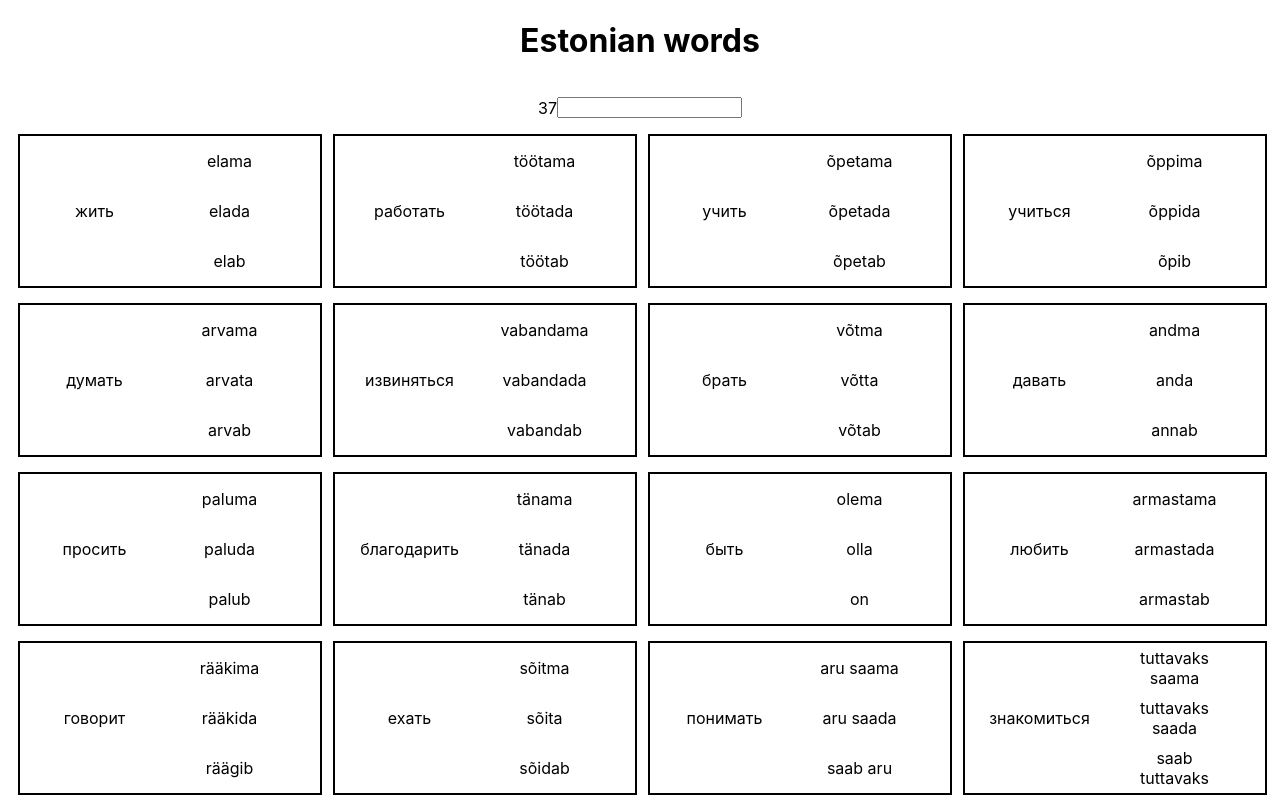
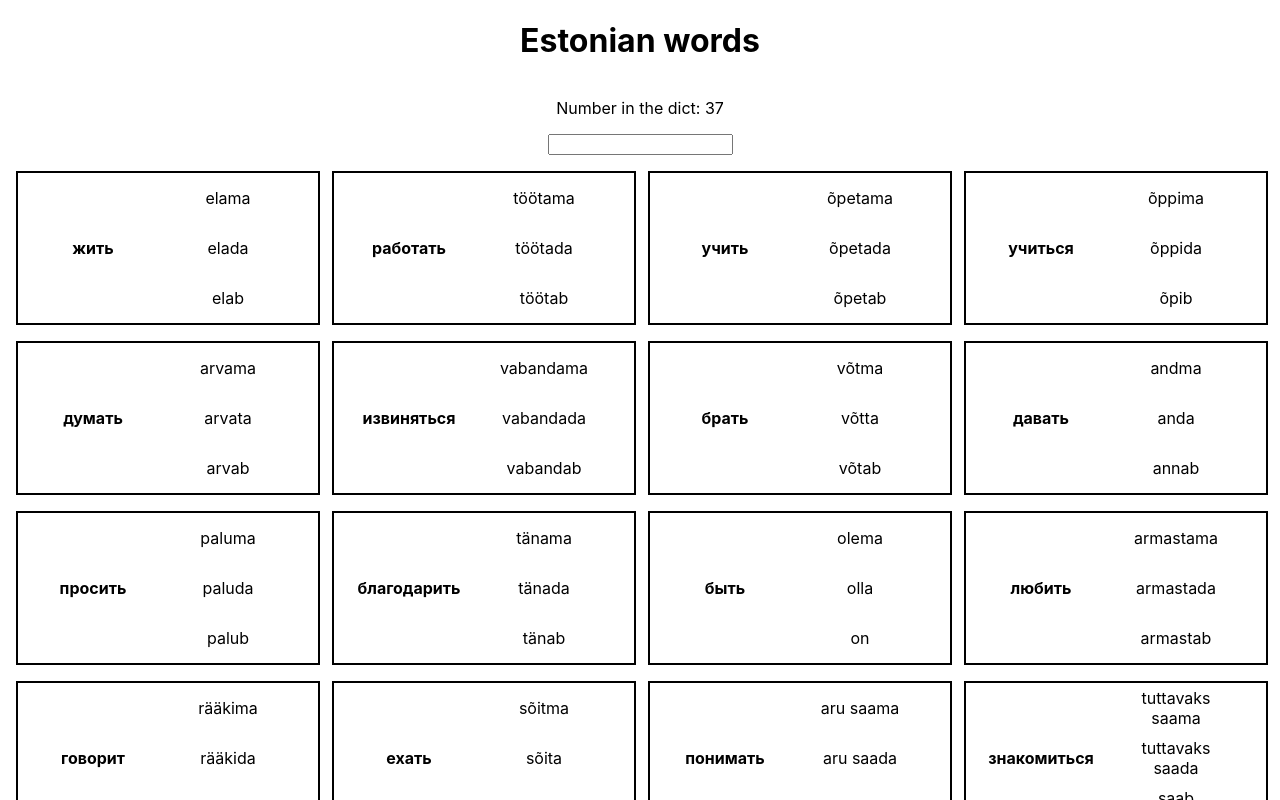
Before and after one commit to dmitrybirin/estonian-words, a React (Vite) app: page / in a window 1280 px wide. Shown: the top 800 px of the page. Built offline with nearby package versions, Linux system fonts and the light colour scheme.

Commit message:
number of words rephrased

```diff
--- a/src/App.tsx
+++ b/src/App.tsx
@@ -6,8 +6,9 @@ import { words } from './data/words';
 
 const List = styled.div`
 	display: grid;
-	grid-gap: 15px;
+	grid-gap: 16px;
 	justify-content: center;
+	padding: 16px;
 	grid-template-columns: repeat(auto-fill, 300px);
 `;
 
@@ -25,9 +26,10 @@ function App() {
 	return (
 		<>
 			<Header />
-
 			<CenteredContainer>
-				<p>{words.length}</p>
+				<p>Number in the dict: {words.length}</p>
+			</CenteredContainer>
+			<CenteredContainer>
 				<input type="text" value={inputText} onChange={(event) => setInputText(event.target.value)} />
 			</CenteredContainer>
 			<List>
--- a/src/Card.tsx
+++ b/src/Card.tsx
@@ -17,6 +17,10 @@ const Word = styled(CenteredContainer)`
 	flex: 1;
 `;
 
+const Translation = styled(Word)`
+	font-weight: bold;
+`;
+
 const FormsContainer = styled(CenteredContainer)`
 	flex-direction: column;
 `;
@@ -28,7 +32,7 @@ interface CardProps {
 export const Card: React.FC<CardProps> = ({ word }) => {
 	return (
 		<CardContainer>
-			<Word>{word.ruTranslation}</Word>
+			<Translation>{word.ruTranslation}</Translation>
 			<FormsContainer>
 				<Word>{word.forms.first}</Word>
 				<Word>{word.forms.second}</Word>
```
